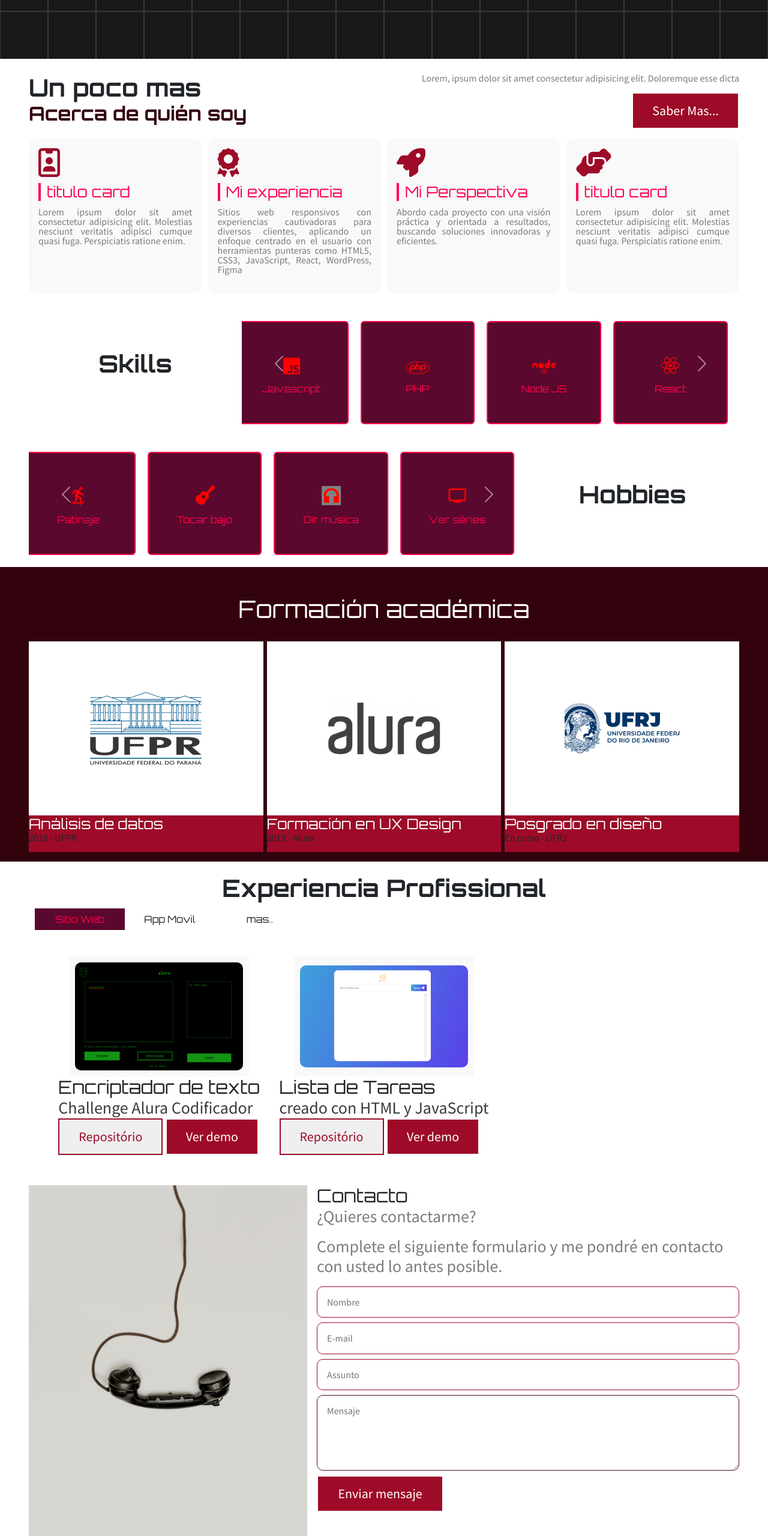
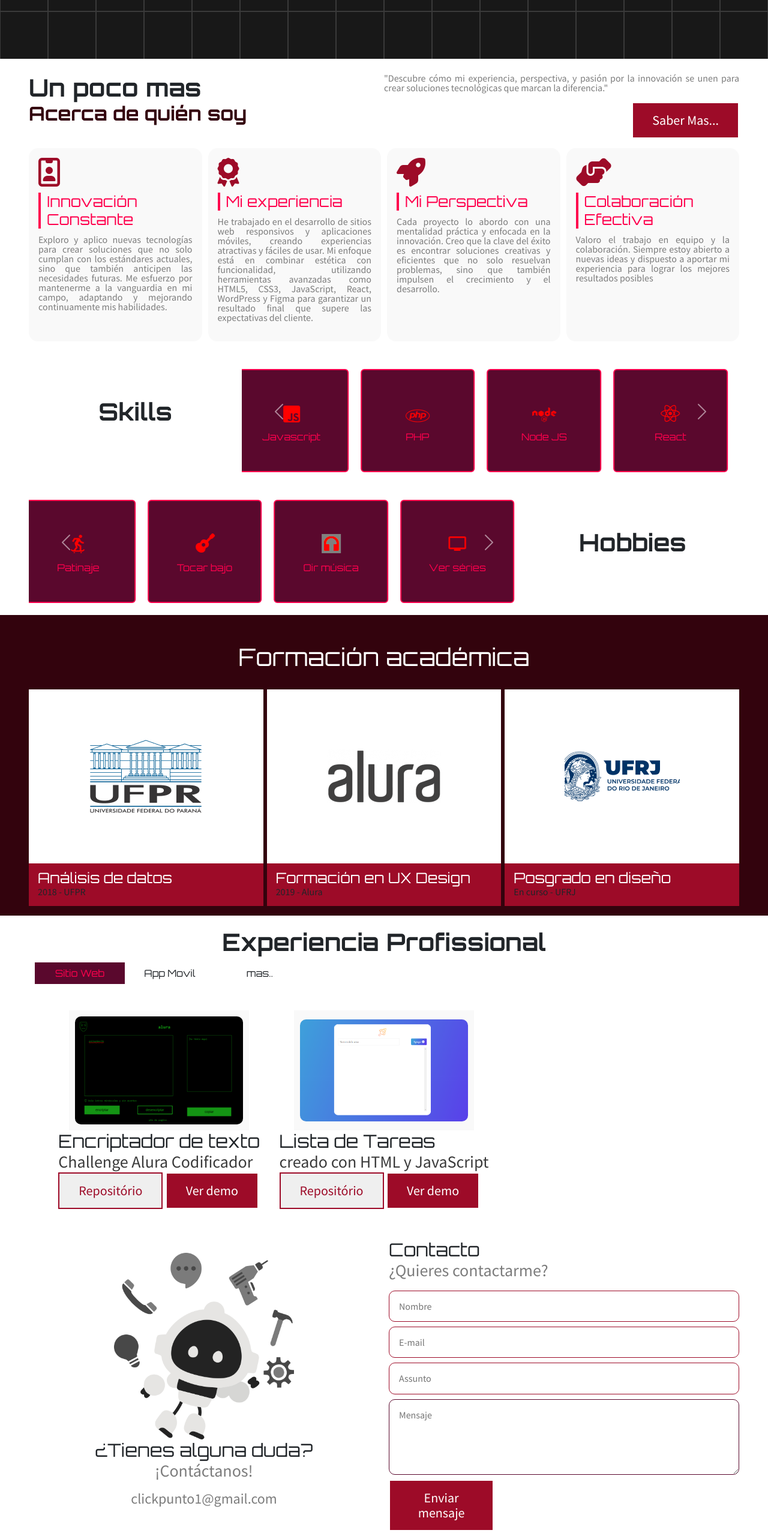
Before and after one commit to alexronald/miPortafolio, a plain HTML site: page index.html in a window 1280 px wide. Shown: the part 940-3500 px from the top of the page at 60% size. Drawn offline with nearby package versions, Linux system fonts and the light colour scheme; a web font is replaced by a local one.

Commit message:
19-08-2024 se mejoro seccion contactos

```diff
--- a/css/style.css
+++ b/css/style.css
@@ -8,6 +8,7 @@
         --global-color-5: #ff004d;
         --global-color-6: #5a082d;
         --global-color-7: #33030d;
+        --global-color-tex: #3a3a3a;
 
         --azeret-mono: 'Azeret Mono',monospace;
         --orbitron: 'Orbitron',sans-serif;
@@ -322,6 +323,9 @@ section.title{
     animation-play-state: running;
     background-color: #33030d;
     box-shadow: 10px 10px 5px rgba(0, 0, 0, 0.3);
+    --global-color-tex: #ffffff;
+}
+.about__card:hover .about__paragraph{
     color: white;
 }
 
@@ -378,12 +382,14 @@ font-size: 40px;
     text-align: justify;
 }
 .about__contentd__end{
+    flex-basis: calc(100vw / 2);
     display: flex;
     align-items: end;
     flex-direction: column;
 }
 
 .about__contentd__star{
+    flex-basis: calc(100vw / 2);
     display: flex;
     align-items: start;
     flex-direction: column;
@@ -402,6 +408,10 @@ font-size: 40px;
     filter: grayscale(100%);
     transform: translateY(-10%);
     box-shadow: 0px 5px 10px var(--global-color-7);
+}
+.card:hover>ul.hobbies__box.hobbies__name{
+    color: white;
+    filter:hue-rotate(12deg) brightness(50%) saturate(40);
 }
 .carousel-inner{
     padding-top: 30px;
@@ -543,16 +553,21 @@ width: 33%;
     justify-content: center;
     padding-top: 5rem;
     padding-bottom: 5rem;
-background-color: #ffffff;
+    background-color: #ffffff;
 }
 .academic__courses__item__title{
+    padding-top: 10px;
+    padding-left: 15px;
+    padding-right: 15px;
     color: var(--global-color-2);
     font-family: var(--orbitron);
     font-weight: 300;
 }
 
 .academic__courses__item__subtitle{
-font-weight: 100;
+    padding-left: 15px;
+    padding-right: 15px;
+    font-weight: 100;
     font-family: var(--source-sans-pro);
 }
 
@@ -717,7 +732,15 @@ display: flex;
     flex-direction: column;
 
 }
+.formcontato__text{
+    flex-basis: calc(100vw/2);
+}
 .formcontato--esquerda{
+    display: flex;
+    align-items: center;
+    flex-direction: column;
+    justify-content: center;
+    flex-basis: calc(100vw/2);
     margin-right: 1rem;
 }
 .formcontato__title{
@@ -940,6 +963,14 @@ Utiliza las referencias de los breakpoints @media abajo */
     .formcontato__img{
         display: none;
     }
+    .formcontato--esquerda{
+        display: flex;
+        align-items: start;
+        flex-direction: column;
+        justify-content: center;
+        flex-basis: 0;
+        margin-right: 1rem;
+    }
     .formcontato__contacto{
         flex-direction: column;
         }
--- a/index.html
+++ b/index.html
@@ -100,7 +100,7 @@
                     <h1 class="about__title__h2 ">Acerca de quién soy </h1>
                 </div>
                 <div class="about__contentd__end">
-                    <p class="about__paragraph">Lorem, ipsum dolor sit amet consectetur adipisicing elit. Doloremque esse dicta</p>
+                    <p class="about__paragraph">"Descubre cómo mi experiencia, perspectiva, y pasión por la innovación se unen para crear soluciones tecnológicas que marcan la diferencia."</p>
                     <span class="experience__demo"><a href=""><button class="experience__botao--demo">Saber Mas...</button></a></span>
                 </div>
             </div>
@@ -110,10 +110,10 @@
                     <i class="fa fa-3x fa-id-badge"></i>
                 </div>
                 <div class="about__card__title">
-                    <h3>titulo card</h3>
+                    <h3>Innovación Constante</h3>
                 </div>
                 <div>
-                    <p class="about__paragraph">Lorem ipsum dolor sit amet consectetur adipisicing elit. Molestias nesciunt veritatis adipisci cumque quasi fuga. Perspiciatis ratione enim.</p>
+                    <p class="about__paragraph">Exploro y aplico nuevas tecnologías para crear soluciones que no solo cumplan con los estándares actuales, sino que también anticipen las necesidades futuras. Me esfuerzo por mantenerme a la vanguardia en mi campo, adaptando y mejorando continuamente mis habilidades.</p>
                 </div>
             </div>
             <div class="about__card">
@@ -124,7 +124,7 @@
                     <h3>Mi experiencia</h3>
                 </div>
                 <div>
-                    <p class="about__paragraph">Sitios web responsivos con experiencias cautivadoras para diversos clientes, aplicando un enfoque centrado en el usuario con herramientas punteras como HTML5, CSS3, JavaScript, React, WordPress, Figma</p>
+                    <p class="about__paragraph">He trabajado en el desarrollo de sitios web responsivos y aplicaciones móviles, creando experiencias atractivas y fáciles de usar. Mi enfoque está en combinar estética con funcionalidad, utilizando herramientas avanzadas como HTML5, CSS3, JavaScript, React, WordPress y Figma para garantizar un resultado final que supere las expectativas del cliente.</p>
                 </div>
             </div>
             <div class="about__card">
@@ -135,7 +135,7 @@
                     <h3>Mi Perspectiva</h3>
                 </div>
                 <div>
-                    <p class="about__paragraph">Abordo cada proyecto con una visión práctica y orientada a resultados, buscando soluciones innovadoras y eficientes.</p>
+                    <p class="about__paragraph">Cada proyecto lo abordo con una mentalidad práctica y enfocada en la innovación. Creo que la clave del éxito es encontrar soluciones creativas y eficientes que no solo resuelvan problemas, sino que también impulsen el crecimiento y el desarrollo.</p>
                 </div>
             </div>
             <div class="about__card">
@@ -143,10 +143,10 @@
                     <i class="fa-solid fa-3x fa-handshake-angle"></i>
                 </div>
                 <div class="about__card__title">
-                    <h3>titulo card</h3>
+                    <h3>Colaboración Efectiva</h3>
                 </div>
                 <div>
-                    <p class="about__paragraph">Lorem ipsum dolor sit amet consectetur adipisicing elit. Molestias nesciunt veritatis adipisci cumque quasi fuga. Perspiciatis ratione enim.</p>
+                    <p class="about__paragraph">Valoro el trabajo en equipo y la colaboración. Siempre estoy abierto a nuevas ideas y dispuesto a aportar mi experiencia para lograr los mejores resultados posibles</p>
                 </div>
             </div>
             <!--<h3 class="about__title">Sobre mi</h3>
@@ -444,6 +444,19 @@
                                 </div>
                         </div>
                     </div>
+                    <div class="experiencie__box">
+                        <!-- Pon el logotipo/captura de pantalla de tu proyecto -->
+                        <div class="contenido__experience__img">
+                        <img class="experience__img" src="img/quotePDF_icon_512.png"></div>
+                        <div class="experience__info-container">
+                            <h2 class="experience__title">QuotePDF</h2>
+                            <h3 class="experience__text">aplicacion desarrollado para android </h3>
+                                <div class="experience__description">
+                                    <!-- Pon el enlace del proyecto en Github o GithubPages -->
+                                        <span class="experience__demo"><a href="https://play.google.com/store/apps/details?id=com.puntoclick.quotepdf"><button class="experience__botao--demo">Ver Google Play</button></a></span>
+                                </div>
+                        </div>
+                    </div>
                     </section>
                 </div>
               </div>
@@ -492,12 +505,14 @@
         <section class="formcontato" id="contacto">
             <div  class="formcontato__contacto">
                 <div class="formcontato--esquerda">
-                    <img class="formcontato__img" src="img\contact_image.png">
+                    <img class="formcontato__img"width="300px" src="img/contact_img.png">
+                    <h1 class="formcontato__title">¿Tienes alguna duda?</h1>
+                    <h3 class="formcontato__subtext">¡Contáctanos!</h3>
+                    <h4 class="formcontato__subtext">clickpunto1@gmail.com</h4>
                 </div>
                 <div class="formcontato__text">
                     <h2 class="formcontato__title">Contacto</h2>
                     <h3 class="formcontato__subtext">¿Quieres contactarme?</h3>
-                    <h3 class="formcontato__subtext">Complete el siguiente formulario y me pondré en contacto con usted lo antes posible. </h3>
                     <form id="contact-form" class="formcontato__form" name="form">
                         <input class="formcontato__input" type="text" name="nombre" id="nombre"  placeholder="Nombre">
                         <div class="alert alert-warning" role="alert">
@@ -525,7 +540,7 @@
         <section class="footer">
             <div class="footer__rodape">
                 <p>Desarrollado por Alex Andrade</p>
-                <p>2022</p>
+                <p>2024</p>
             </div>
         </section>
     </div>
--- a/js/script.js
+++ b/js/script.js
@@ -11,6 +11,7 @@ const validacion = (e) => {
   const email = document.getElementById('email');
   const asunto = document.getElementById('asunto');
   const mensagem = document.getElementById('mensagem');
+
   if (name.value === "") {
     name.focus();
     alerta.style.display='block'
@@ -60,7 +61,9 @@ const validacion = (e) => {
   }else{
     mensajeMsg.style.display='none'
   }
-
+  var url = "https://api.whatsapp.com/send?phone=51904023490&text=%C2%A1Hola%20Alex!%20%F0%9F%91%8B%0AEspero%20que%20est%C3%A9s%20bien.%0ATe%20contacto%20para%20hablar%20sobre%20lo%20siguiente%3A%0A*Asunto%3A*%20"+asunto.value+"%0A%0A*Mensaje%3A*%20"+mensagem.value+"%0ASi%20necesitas%20m%C3%A1s%20informaci%C3%B3n%20o%20tienes%20alguna%20pregunta%2C%20no%20dudes%20en%20responder%20a%20este%20mensaje%20o%20contactarme%20directamente%20por%20email%20en%20"+email.value+".%0A%C2%A1Gracias%20y%20que%20tengas%20un%20excelente%20d%C3%ADa!%20%F0%9F%98%8A%0ASaludos%2C%0A"+name.value
+  window.location.href = url;
+  console.log("emviar Correo")
   return true; //Se pueden enviar los datos del formulario al servidor
 }
 
@@ -68,4 +71,5 @@ const emailVálido = email => {
   return /^[^\s@]+@[^\s@]+\.[^\s@]+$/.test(email);
 }
 
+
 btnEnviar.addEventListener('click', validacion);
```
Also changed, not shown: img/contact_img.png (added), img/quotePDF_icon_512.png (added).
